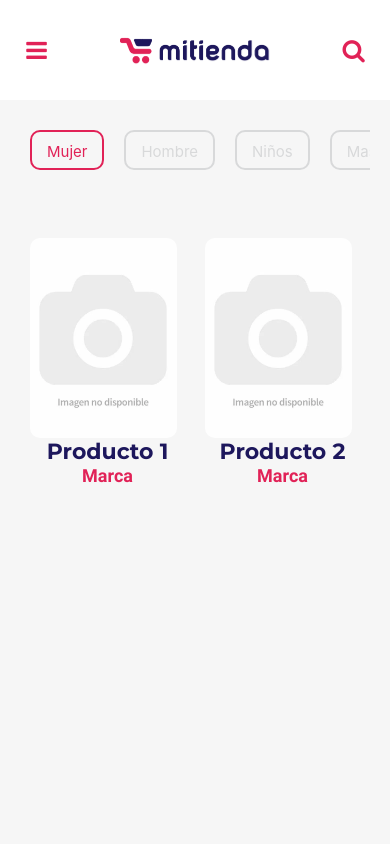
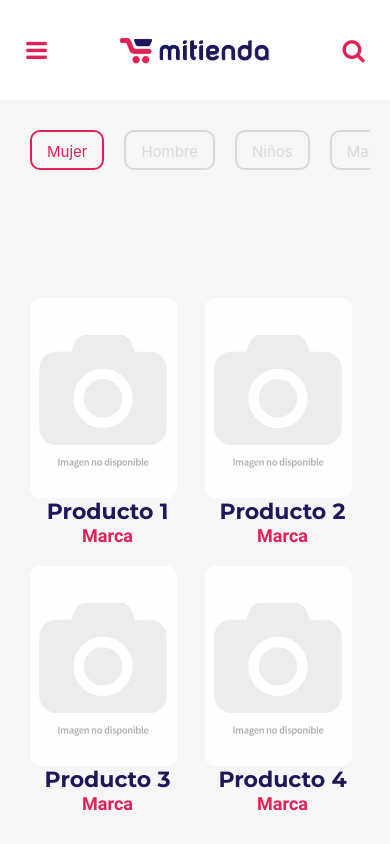
Before and after one commit to verofloeza/mitienda.frias-master, a React Native app: screen / in a window 390 px wide. Built offline with nearby package versions, Linux system fonts and the light colour scheme.

Commit message:
Correccion de Flatlist

```diff
--- a/componentes/Catalogo.js
+++ b/componentes/Catalogo.js
@@ -15,21 +15,24 @@ const Catalogo = props => {
     const [ listProductos, setListProductos ] = useState([{id:1, value:'Producto 1', marca:'Marca'},{id:2,  value:'Producto 2', marca:'Marca'},{id:3,  value:'Producto 3', marca:'Marca'},{id:4,  value:'Producto 4', marca:'Marca'}]);
     const [ productosSelected, setProductosSelected ] = useState({});
 
-    const renderProductos = data =>(
-        <Card onPress={props.onProductDetails}>
+
+    const renderProductos = ( data) =>(
+        <Card>
+            <TouchableOpacity onPress={props.onProductDetails}>
                 <Image
                     source={require('../assets/sin-imagen.jpg')}
                     style={styles.fotoProducto}
                 />
                 <Text style={styles.title}>{data.item.value}</Text>
                 <Text style={styles.marca}>{data.item.marca}</Text>
+            </TouchableOpacity>
         </Card>
     )
 
  return(
-    <View style={{flexDirection: 'row', flex: 22}}>
-
-        <TouchableOpacity style={styles.item}  onPress={props.onProductDetails}>
+    <View >
+        {/*style={{flexDirection: 'row', flex: 22}}*/}
+       {/*} <TouchableOpacity style={styles.item}  onPress={props.onProductDetails}>
             <Image
                 source={require('../assets/sin-imagen.jpg')}
                 style={styles.fotoProducto}
@@ -45,14 +48,15 @@ const Catalogo = props => {
             <Text style={styles.title}>Producto 2</Text>
             <Text style={styles.marca}>Marca</Text>
         </TouchableOpacity>
-
-        {/*<FlatList
+ */}
+        <FlatList
             data={listProductos}
-            renderItem={renderProductos}
             keyExtractor={ item => item.id }
             numColumns={2}
             columnWrapperStyle={styles.lista}
- />*/}
+            renderItem={renderProductos}
+            extraData={props}
+        />
     </View>
 
 
```
Lines whose indentation alone changed are shown as unchanged.
